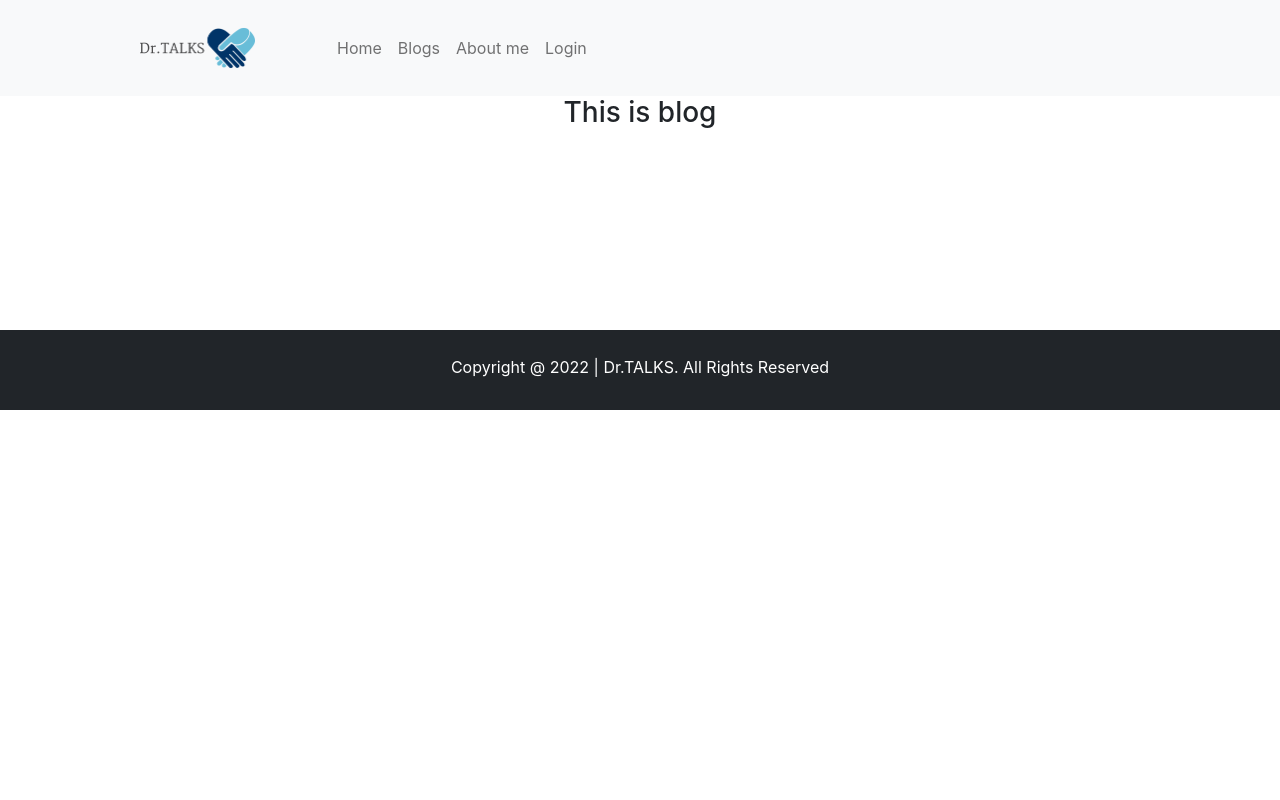
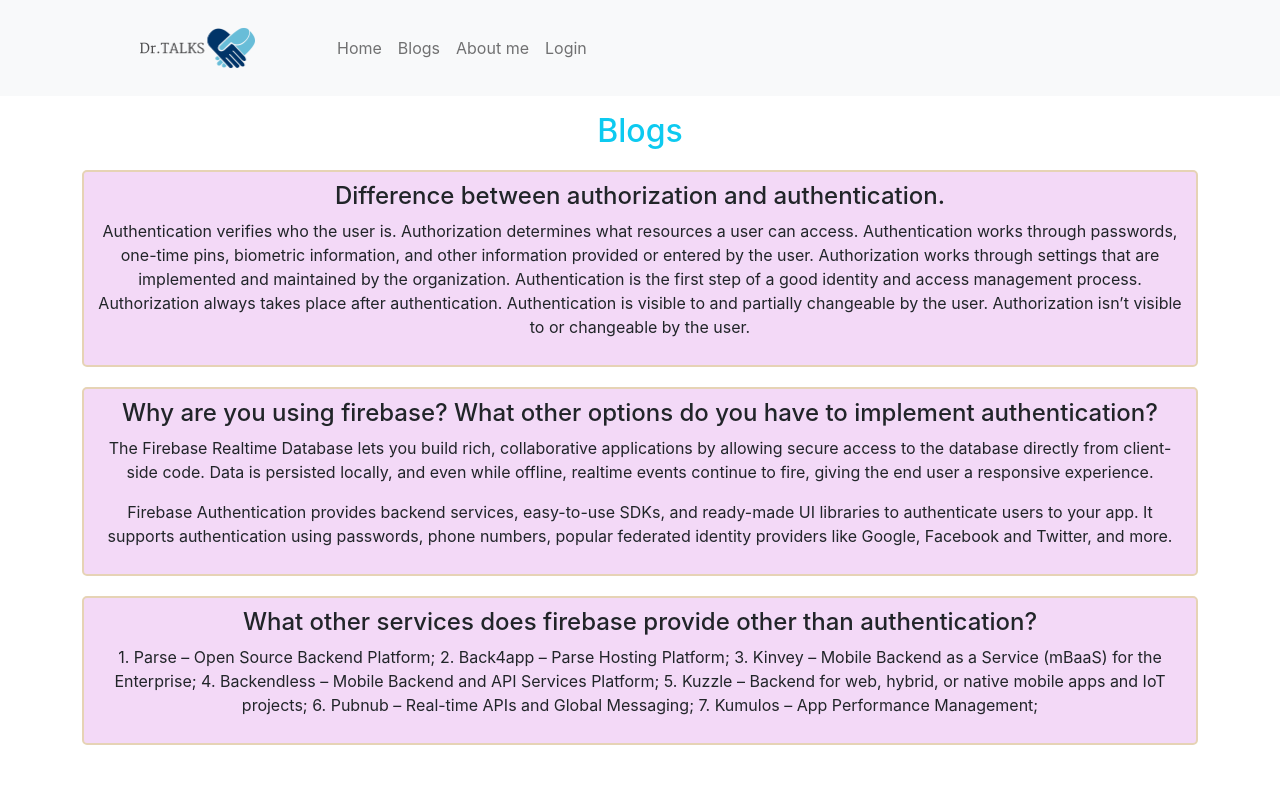
Before and after one commit to shakhawath1/dr-talks, a React (Create React App) app: page /blogs in a window 1280 px wide. Shown: the top 800 px of the page. Built offline with nearby package versions, Linux system fonts and the light colour scheme; no server answers.

Commit message:
updated blog page

```diff
--- /dev/null
+++ b/src/Pages/Blogs/Blogs.css
@@ -0,0 +1,7 @@
+.blog {
+    background: #f3d9f7;
+    border: 2px solid #e6d3b5;
+    border-radius: 5px;
+    margin-top: 20px;
+    padding: 10px;
+}
--- a/src/Pages/Blogs/Blogs.js
+++ b/src/Pages/Blogs/Blogs.js
@@ -1,9 +1,33 @@
 import React from 'react';
+import './Blogs.css'
 
 const Blogs = () => {
     return (
-        <div>
-            <h3>This is blog</h3>
+        <div className='container'>
+            <h2 className='text-info m-3'>Blogs</h2>
+            <div className='blog'>
+                <h4>Difference between authorization and authentication.</h4>
+                <p>Authentication verifies who the user is.	Authorization determines what resources a user can access.
+                    Authentication works through passwords, one-time pins, biometric information, and other information provided or entered by the user.	Authorization works through settings that are implemented and maintained by the organization.
+                    Authentication is the first step of a good identity and access management process.	Authorization always takes place after authentication.
+                    Authentication is visible to and partially changeable by the user.	Authorization isn’t visible to or changeable by the user.</p>
+            </div>
+            <div className='blog'>
+                <h4>Why are you using firebase? What other options do you have to implement authentication?</h4>
+                <p>The Firebase Realtime Database lets you build rich, collaborative applications by allowing secure access to the database directly from client-side code. Data is persisted locally, and even while offline, realtime events continue to fire, giving the end user a responsive experience.</p>
+                <p>Firebase Authentication provides backend services, easy-to-use SDKs, and ready-made UI libraries to authenticate users to your app. It supports authentication using passwords, phone numbers, popular federated identity providers like Google, Facebook and Twitter, and more.</p>
+            </div>
+            <div className='blog'>
+                <h4>What other services does firebase provide other than authentication?</h4>
+                <p>1. Parse – Open Source Backend Platform;
+                    2. Back4app – Parse Hosting Platform;
+                    3. Kinvey – Mobile Backend as a Service (mBaaS) for the Enterprise;
+                    4. Backendless – Mobile Backend and API Services Platform;
+                    5. Kuzzle – Backend for web, hybrid, or native mobile apps and IoT projects;
+                    6. Pubnub – Real-time APIs and Global Messaging;
+                    7. Kumulos – App Performance Management;
+                </p>
+            </div>
         </div>
     );
 };
```
Also changed, not shown: 1 other file (tests, documents, lock files or other folders).
